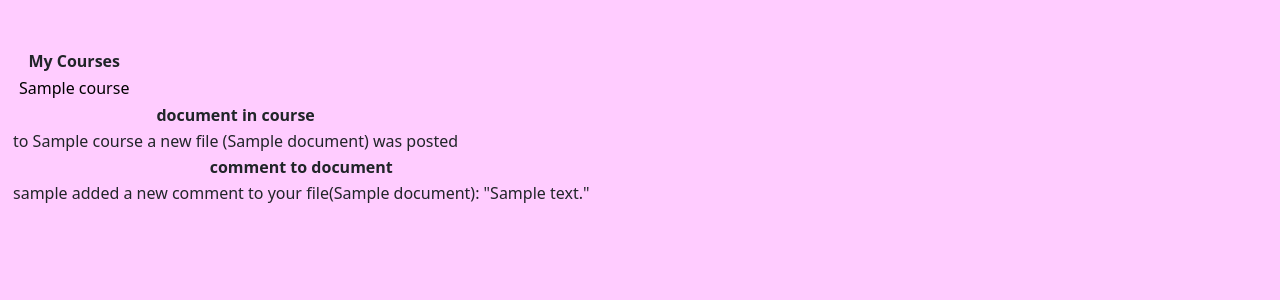
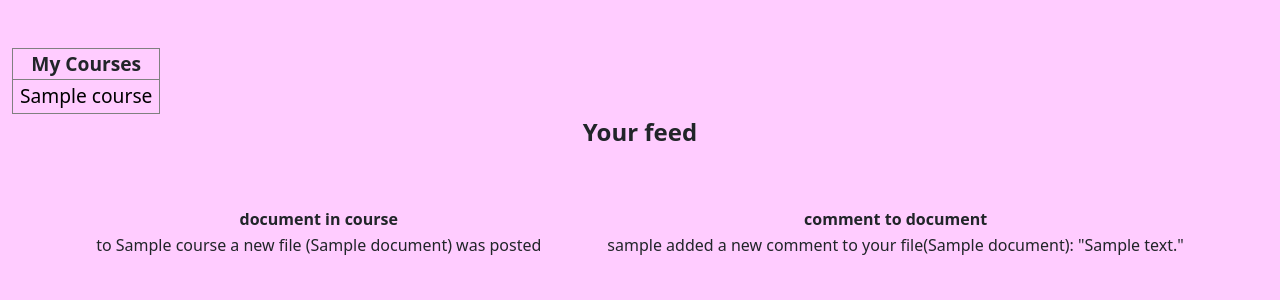
Before and after one commit to attilafekete73/CS50, a Flask app: page / in a window 1280 px wide. Shown: the part 86-386 px from the top of the page. Run offline with Flask 3, Linux system fonts and the light colour scheme; the visitor is signed in with stand-in values (Sample User, id 1); tables that the repository leaves empty hold one stand-in row (values such as "Sample post"); parts of the project's set-up code (start-up, migrations or seed data) failed here and were passed over.

Commit message:
style of index and course pages

```diff
--- a/FinalProject/documents.py
+++ b/FinalProject/documents.py
@@ -37,9 +37,8 @@ def document(doc):
         sess.commit()
         comments=sess.query(dbhead.Comment.content).filter(dbhead.Comment.documentid==docid[0][0]).order_by(dbhead.Comment.date.desc()).all()
         notedec=sess.query(dbhead.Tag.name).join(dbhead.Docutags,dbhead.Docutags.tagid==dbhead.Tag.id).join(dbhead.Document,dbhead.Document.id==dbhead.Docutags.documentid).filter(dbhead.Document.id==docid[0][0]).filter(dbhead.Tag.name=='NOTE').all()
-        print(len(notedec))
-        print(notedec[0][0])
-        if notedec[0][0] != 'NOTE':
+
+        if len(notedec) == 0:
             return render_template("document.html",DOCNAME=doc,comments=comments,file=filename[len(filename)-1],isnote='False')
         else:
             with open(filename) as f:
--- a/FinalProject/static/styles.css
+++ b/FinalProject/static/styles.css
@@ -58,3 +58,47 @@ body
 {
     width:20%;
 }
+
+.containerindex
+{
+    display: flex;
+    justify-content: flex-end;
+    flex-direction: column;
+    align-items: center;
+}
+
+.events
+{
+    display: flex;
+}
+
+.myCourses
+{
+    font-size: larger;
+}
+
+.eventtitle
+{
+    font-size:x-large;
+    font-weight: bold;
+}
+
+.docincourse
+{
+    margin:2em;
+}
+
+.commtodoc
+{
+    margin:2em;
+}
+
+.DICbod
+{
+    align-content: baseline;
+}
+
+td
+{
+    text-align: left;
+}
--- a/FinalProject/templates/index.html
+++ b/FinalProject/templates/index.html
@@ -6,7 +6,7 @@
 
 {% block main %}
 
-<table>
+<table class='myCourses table-bordered table-hover'>
     <thead>
         <tr>
             <th>My Courses</th>
@@ -29,30 +29,35 @@
         </script>
     </tbody>
 </table>
-<table>
+<div class='containerindex'>
+    <div class='eventtitle'>Your feed</div><br>
+    <div class='events'>
+        <table class='docincourse'>
             <thead>
                 <tr>
                     <th>document in course</th>
                 </tr>
             </thead>
-    <tbody>
+            <tbody class="DICbod">
                 {% for lines in docincourse %}
                     <tr><td>to {{ lines[1] }} a new file ({{ lines[0] }}) was posted</td><tr>
                 {% endfor %}
             </tbody>
         </table>
-<table>
+        <table class='commtodoc'>
             <thead>
                 <tr>
                     <th>comment to document</th>
                 </tr>
             </thead>
-    <tbody>
+            <tbody class="CTDbod">
                 {% for lines in commenttodoc %}
                     <tr><td>{{ lines[1] }} added a new comment to your file({{ lines[0] }}): "{{ lines[2] }}"</td><tr>
                 {% endfor %}
             </tbody>
         </table>
+    </div>
+</div>
     <!--<br>
     <form action='/'>
         <button class="btn btn-primary" type="submit">Join a new course</button>
--- /dev/null
+++ b/schoolpy/py1.py
@@ -0,0 +1,2 @@
+name=input("Please enter your name! ")
+print(f'Hello {name}!')
--- /dev/null
+++ b/schoolpy/py3a.py
@@ -0,0 +1,2 @@
+for i in range(1,101):
+    print(i)
--- /dev/null
+++ b/schoolpy/py3b.py
@@ -0,0 +1,4 @@
+sum=0
+for i in range(1,51):
+    sum=sum+(i*2)
+print(sum)
```
Also changed, not shown: schoolpy/py2a.py (added, +8 -0 lines), schoolpy/py2b.py (added, +11 -0 lines), 6 other files. Lines whose indentation alone changed are shown as unchanged.
